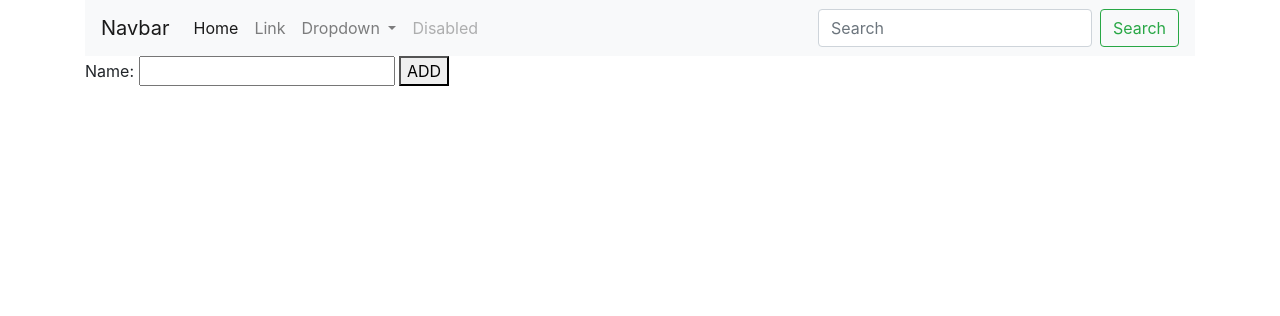
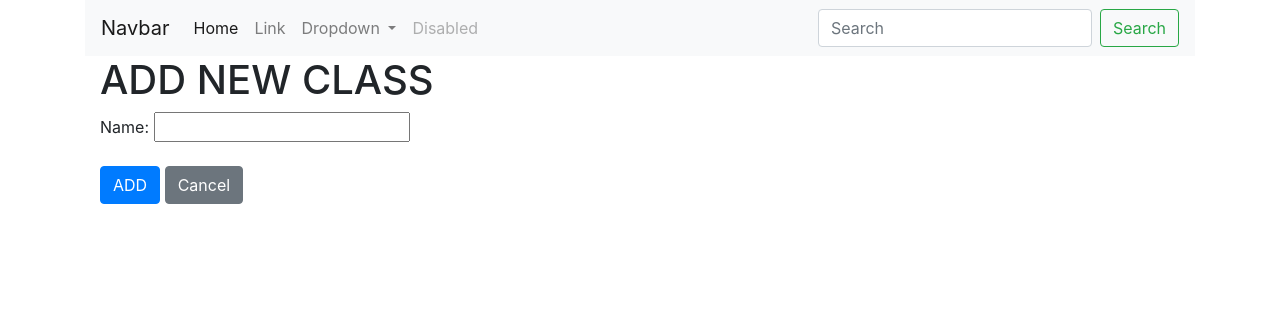
Before and after one commit to chiennm23/casestudy-module2, a PHP site: page /index.php?page=add-group in a window 1280 px wide. Shown: the top 316 px of the page. Run offline with PHP 8.4, Linux system fonts and the light colour scheme.

Commit message:
add-group

```diff
--- a/index.php
+++ b/index.php
@@ -1,5 +1,5 @@
 <?php
-require 'src/model/ClassDB.php';
+require 'src/model/GroupDB.php';
 require 'src/model/Group.php';
 require 'src/model/DBConnect.php';
 require 'src/controller/GroupController.php';
--- a/src/controller/GroupController.php
+++ b/src/controller/GroupController.php
@@ -4,7 +4,7 @@ namespace Controller;
 
 
 use Model\Group;
-use Model\ClassDB;
+use Model\GroupDB;
 use Model\DBConnect;
 
 class GroupController
@@ -14,7 +14,7 @@ class GroupController
     public function __construct()
     {
         $connection = new DBConnect('mysql:host=localhost;dbname=ManagerStudent', 'root', 'Chien@123');
-        $this->groupDB = new ClassDB($connection->connect());
+        $this->groupDB = new GroupDB($connection->connect());
     }
 
     public function add()
@@ -23,10 +23,10 @@ class GroupController
             include 'src/view/groups/add.php';
         } else {
             $name = $_REQUEST['name'];
-            $class = new Group($name);
-            $this->groupDB->create($class);
+            $group = new Group($name);
+            $this->groupDB->create($group);
             $massage = 'Class created';
-            include 'src/view/add.php';
+            header('location:index.php');
         }
     }
 
--- a/src/model/ClassDB.php
+++ b/src/model/GroupDB.php
@@ -2,7 +2,7 @@
 
 namespace Model;
 
-class ClassDB
+class GroupDB
 {
     protected $database;
 
@@ -24,11 +24,11 @@ class ClassDB
         return $arr;
     }
 
-    public function create($class)
+    public function create($group)
     {
         $sql = "INSERT INTO group_s (name) VALUES (:name)";
         $stmt = $this->database->prepare($sql);
-        $stmt->bindParam(':name', $class->name);
+        $stmt->bindParam(':name', $group->getName());
         return $stmt->execute();
     }
 
--- a/src/view/groups/add.php
+++ b/src/view/groups/add.php
@@ -1,9 +1,22 @@
 <?php
 if (isset($massage))
-    echo $massage;
+    echo "<p class='alert-info'>$massage</p>";
 ?>
-<form method="post">
-    Name:
-    <input type="text" name="name">
-    <button type="submit">ADD</button>
-</form>
+
+<div class="col-12 col-md-12">
+    <div class="row">
+        <div class="col-12">
+            <h1>ADD NEW CLASS</h1>
+        </div>
+        <div class="col-12">
+            <form method="post">
+                Name:
+                <input type="text" name="name">
+                <br>
+                <br>
+                <button type="submit" class="btn btn-primary">ADD</button>
+                <button class="btn btn-secondary" onclick="window.history.go(-1); return false;">Cancel</button>
+            </form>
+        </div>
+    </div>
+</div>
--- a/src/view/groups/list.php
+++ b/src/view/groups/list.php
@@ -2,12 +2,12 @@
     <div class="btn btn-primary">
         <a class="btn btn-primary" href="./index.php?page=add-group">Thêm mới</a>
     </div>
-    <table class="table">
+    <table class="table mt-3">
         <thead class="thead-dark">
         <tr>
             <th>STT</th>
-            <th>Lớp</th>
-            <th></th>
+            <th>Class</th>
+            <th>Action</th>
         </tr>
         </thead>
         <?php foreach ($groups as $key => $group): ?>
```
